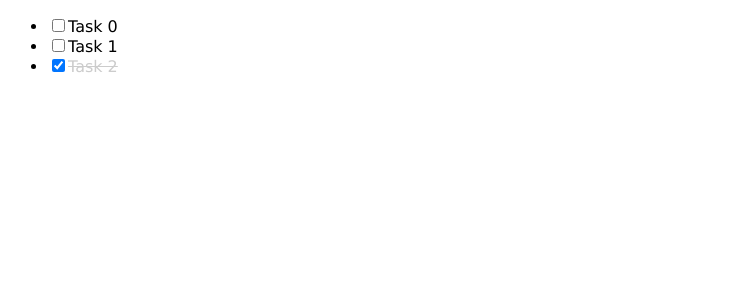
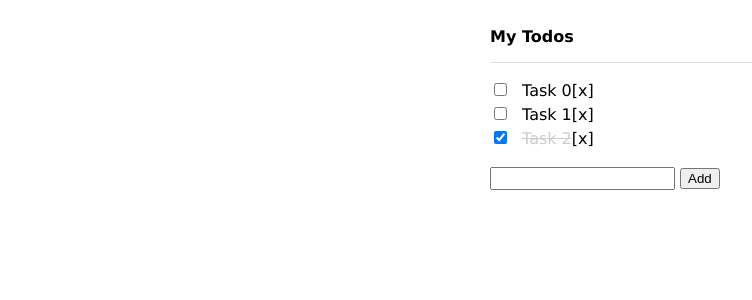
Before and after one commit to atoris1192/todos-react-dotinstall, a React app: page / in a window 1280 px wide. Shown: the top 300 px of the page, without its empty margins (0-752 px from the left). Built offline with nearby package versions, Linux system fonts and the light colour scheme; the HTML template or start-up script is replaced by a standard one.

Commit message:
add item

```diff
--- a/src/Application.tsx
+++ b/src/Application.tsx
@@ -25,6 +25,10 @@ function TodoItem(props) {
           { props.todo.title}
         </span>
       </label>
+      <span className="cmd"
+        onClick={ () => props.deleteTodo(props.todo)}
+      >[x]
+      </span>
     </li>
   )
 }
@@ -36,6 +40,7 @@ function TodoList(props) {
         key={todo.id}
         todo={todo}
         checkTodo={ props.checkTodo }
+        deleteTodo={ props.deleteTodo }
       />
     )
   })
@@ -46,6 +51,23 @@ function TodoList(props) {
     </ul>
   )
 }
+
+function TodoForm(props) {
+
+  return(
+    <form onSubmit={ props.addTodo }>
+      <input type="text"
+        value={props.item}
+        onChange={ props.updateItem }
+      />
+      <input type="submit" value="Add"/>
+    </form>
+  )
+}
+function getUniqueId() {
+  return new Date().getTime().toString(36) + '-' + Math.random().toString(36);
+}
+
 class Application extends React.Component {
   private state: any;
   private setState: any;
@@ -53,38 +75,76 @@ class Application extends React.Component {
     super();
     this.state = {
       todos: todos,
+      item: '',
     }
     this.checkTodo = this.checkTodo.bind(this);
+    this.deleteTodo = this.deleteTodo.bind(this);
+    this.updateItem = this.updateItem.bind(this);
+    this.addTodo = this.addTodo.bind(this);
+  }
+  addTodo(e) {
+    e.preventDefault();
+    if (this.state.item.trim() === '') return
+
+    const item = {
+      id: getUniqueId(),
+      title: this.state.item,
+      isDone: false,
+    }
+    const todos = this.state.todos.slice();
+    todos.push(item);
+    this.setState({
+      todos: todos,
+      item: '',
+    })
+
+console.log('GetUniqueId: ', getUniqueId());
+console.log('Item: ',this.state.item);
+  }
+  updateItem(e) {
+    this.setState({
+      item: e.target.value
+    })
+
+  }
+  deleteTodo(props) {
+    if (!confirm("Are you sure ?")) return
+
+    const pos = this.state.todos.indexOf(props);
+    const todos = this.state.todos.slice();
+
+    todos.splice(pos, 1);
+    this.setState({
+      todos: todos,
+    })
+
   }
   checkTodo(props) {
-    // クリックしたnumber 0 ~ 2
     const pos = this.state.todos.map( todo => {
       return todo.id
     }).indexOf(props.id)
 
     const todos = this.state.todos.slice(); // コピー
 
-    // const todos = this.state.todos.map( todo => {
-    //   return {
-    //     id: todo.id,
-    //     title: todo.title,
-    //     isDone: todo.isDone,
-    //   }
-    // })
-    // console.log(todos);
-
-   todos[pos].isDone = !todos[pos].isDone;
-   this.setState({
-     todos: todos // ここの todos で 既存のtodos を上書き
-   })
+    todos[pos].isDone = !todos[pos].isDone;
+    this.setState({
+      todos: todos // ここの todos で 既存のtodos を上書き
+    })
   }
 
   render() {
     return(
-      <div>
+      <div className="container">
+        <h1> My Todos </h1>
         <TodoList
           todos={this.state.todos}
           checkTodo={ this.checkTodo }
+          deleteTodo={ this.deleteTodo }
+        />
+        <TodoForm
+          item={this.state.item}
+          updateItem={ this.updateItem }
+          addTodo={ this.addTodo }
         />
       </div>
     )
```
Also changed, not shown: 2 other files (tests, documents, lock files or other folders).
